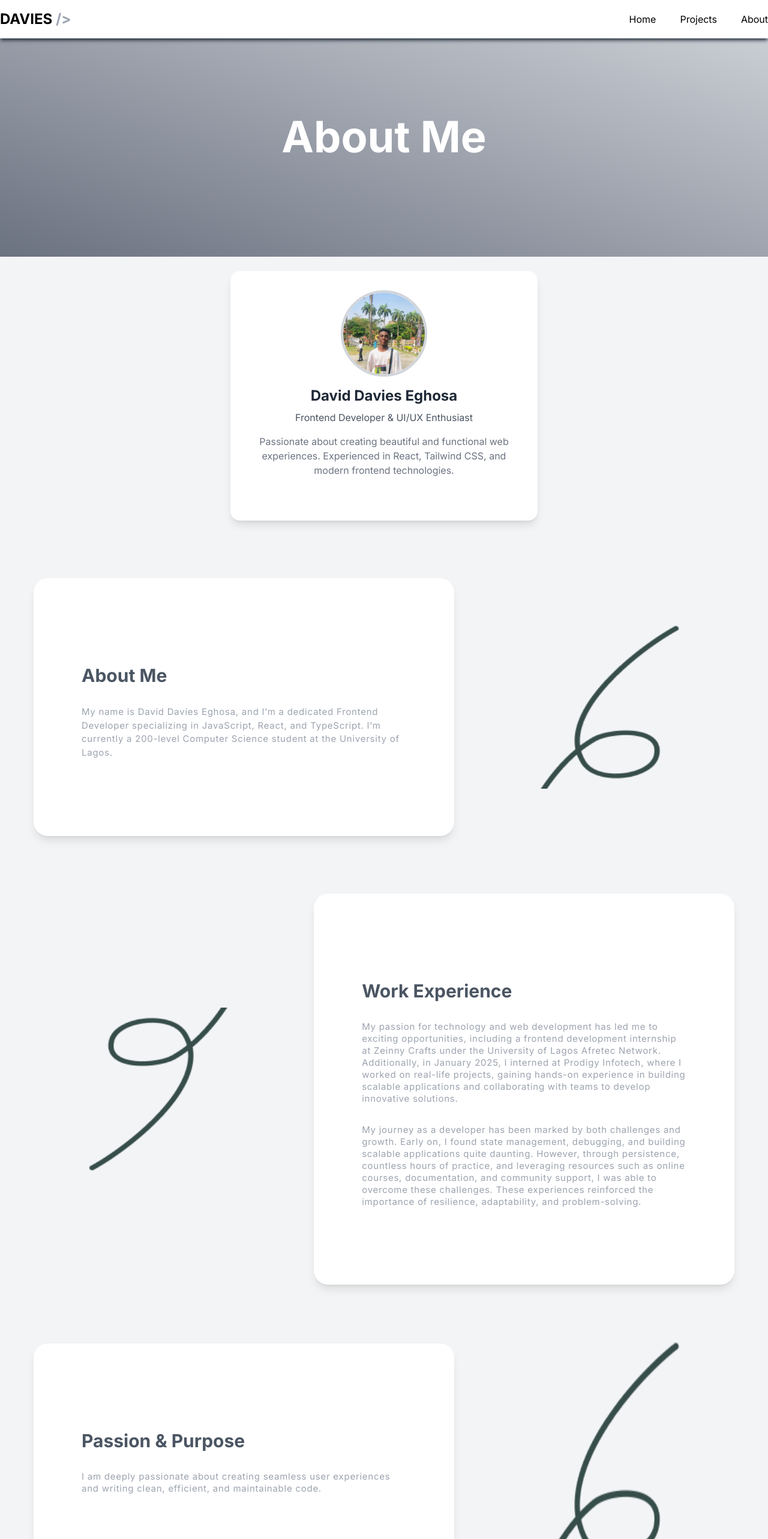
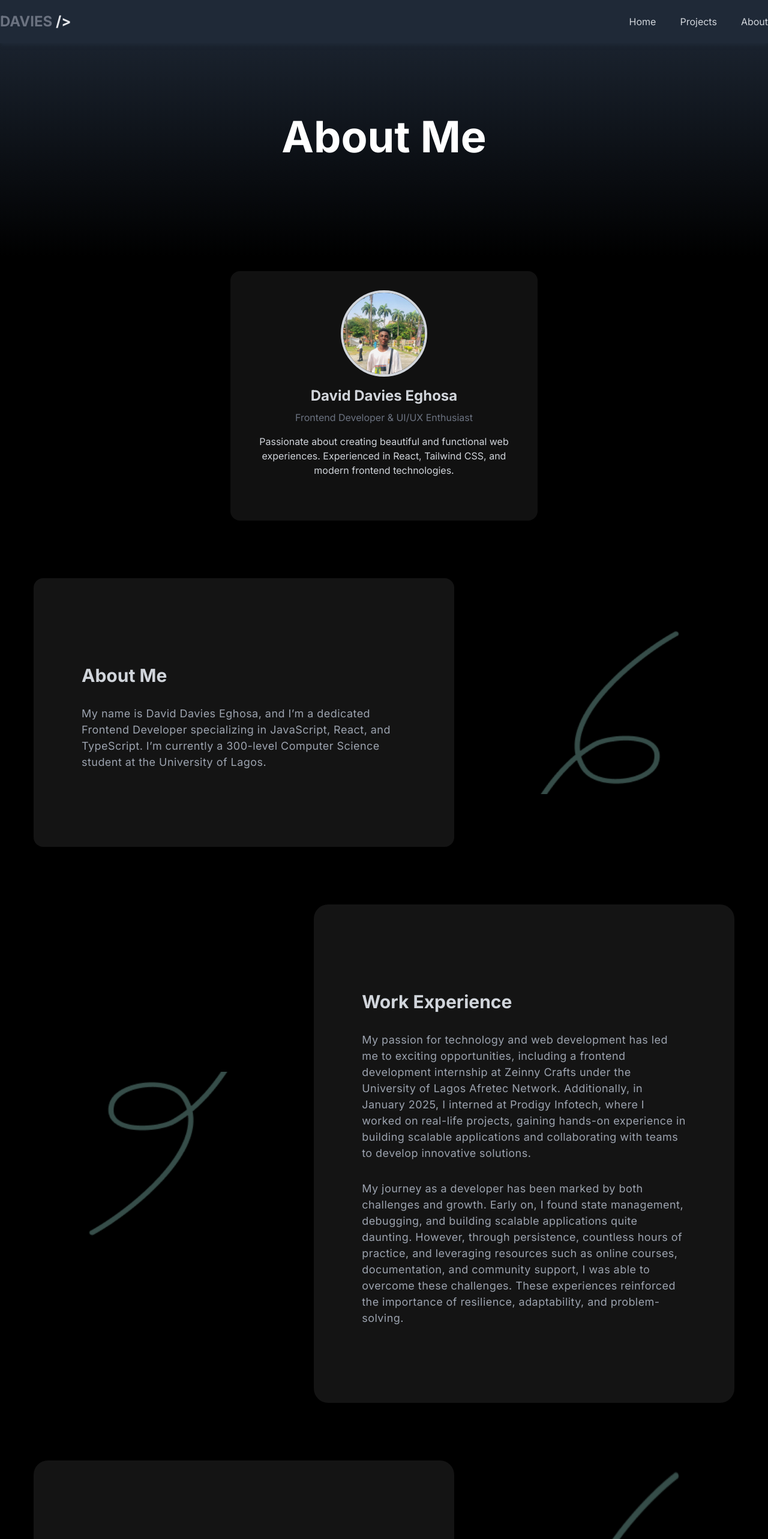
Before and after one commit to Dayveesptf/daviesportfolio, a React (Vite) app: page /about in a window 1280 px wide. Shown: the top 2566 px of the page at 60% size. Built offline with nearby package versions, Linux system fonts and the light colour scheme; the HTML template or start-up script is replaced by a standard one.

Commit message:
Projects updated

```diff
--- a/src/Footer/Footer.jsx
+++ b/src/Footer/Footer.jsx
@@ -3,7 +3,7 @@ import { FaLinkedin, FaInstagram, FaGithub } from "react-icons/fa6";
 
 const Footer = () => {
   return (
-<div className='bg-gray-900 mt-10'>
+<div className='bg-gray-950 mt-10'>
       <div className='px-4 pt-16 mx-auto sm:max-w-xl md:max-w-full lg:max-w-screen-xl md:px-24 lg:px-4'>
         <a href="mailto:dtechservices2@gmail.com" className='md:text-lg text-base hover:text-gray-500 text-white'>dtechservices2@gmail.com</a>
         <div className='flex flex-col justify-between pt-5 pb-10 border-t border-gray-800 sm:flex-row mt-4'>
--- a/src/Navbar/Navbar.jsx
+++ b/src/Navbar/Navbar.jsx
@@ -25,23 +25,23 @@ import { Link } from 'react-router-dom';
 
 
     return (
-     <header className={`text-black shadow-bottom-only fixed top-0 left-0 right-0 z-30 shadow-gray-800 transition-colors duration-300 ease-in-out ${isScrolled ? "bg-gray-200" : "bg-white"}`}>
-        <nav className='md:px-0 px-10 py-4 max-w-7xl mx-auto flex justify-between items-center'>
+     <header className={`text-black shadow-bottom-only fixed top-0 left-0 right-0 z-30 shadow-gray-800 transition-colors duration-300 ease-in-out ${isScrolled ? "bg-gray-700" : "bg-gray-800"}`}>
+        <nav className='md:px-0 px-10 py-5 max-w-7xl mx-auto flex justify-between items-center'>
             <div className='flex gap-3 items-center'>
-                <a href="/" className='text-2xl font-bold text-black'>DAVIES<span className='text-gray-400'> /> </span></a>
+                <a href="/" className='text-2xl font-bold text-gray-500'>DAVIES<span className='text-gray-200'> /> </span></a>
             </div>
             {/* nav-items for lg devices */}
             <ul className='md:flex md:gap-6 lg:gap-10 text-lg hidden'>
-                <li className='text-black text-base hover:text-gray-800'><Link to="/">Home</Link></li>
-                <li className='text-black text-base hover:text-gray-800'><Link to="/projects">Projects</Link></li>
-                <li className='text-black text-base hover:text-gray-800'><Link to="/about">About</Link></li>
+                <li className='text-gray-300 text-base hover:text-gray-600'><Link to="/">Home</Link></li>
+                <li className='text-gray-300 text-base hover:text-gray-600'><Link to="/projects">Projects</Link></li>
+                <li className='text-gray-300 text-base hover:text-gray-600'><Link to="/about">About</Link></li>
             </ul>
 
             {/* mobile menu btn, display mobile screen */}
             <div className='md:hidden'>
                 <button onClick={toggleMenu} className='cursor-pointer'>
                     {
-                        isMenuOpen ? <FaXmark  className='w-5 h-5 text-black'/> : <FaBars className='w-5 h-5 hover:text-gray-600'/>
+                        isMenuOpen ? <FaXmark  className='w-5 h-5 text-gray-400'/> : <FaBars className='w-5 h-5 text-gray-400 hover:text-gray-200'/>
                     }
                 </button>
             </div>
@@ -49,10 +49,10 @@ import { Link } from 'react-router-dom';
         </nav>
         {/* Menu Items small screens */}
         <div className='z-40'>
-        <ul className={`md:hidden gap-4 flex flex-col text-lg space-y-4 px-4 py-6 mt-[4.2rem] bg-gray-50 ${isMenuOpen ? "fixed top-0 left-0 w-full transition-all ease-out duration-150" : "hidden"}`}>
-                <li className='text-black hover:text-gray-800'><Link to="/">Home</Link></li>
-                <li className='text-black hover:text-gray-800'><Link to="/projects">Projects</Link></li>
-                <li className='text-black hover:text-gray-800'><Link to="/about">About</Link></li>
+        <ul className={`md:hidden gap-4 flex flex-col text-lg space-y-4 px-4 py-6 mt-[4.2rem] bg-gray-800 border-t border-gray-700 ${isMenuOpen ? "fixed top-0 left-0 w-full transition-all ease-out duration-150" : "hidden"}`}>
+                <li className='text-gray-300 hover:text-gray-600'><Link to="/">Home</Link></li>
+                <li className='text-gray-300 hover:text-gray-600'><Link to="/projects">Projects</Link></li>
+                <li className='text-gray-300 hover:text-gray-600'><Link to="/about">About</Link></li>
         </ul>
         </div>
      </header>
--- a/src/about.jsx
+++ b/src/about.jsx
@@ -54,20 +54,20 @@ const About = () => {
   return (
     <>
     <Navbar/>
-    <div className='pt-32 pb-20 md:pt-48 md:pb-36 bg-gradient-to-tr from-gray-500 to-gray-300 text-center text-white px-4'>
+    <div className='pt-32 pb-20 md:pt-48 md:pb-36 bg-gradient-to-b from-gray-800 to-black text-center text-white px-4'>
         <h2 className='text-5xl lg:text-7xl leading-snug font-bold mb-5 font-primary'>About Me</h2>
     </div>
 
-    <div className="flex flex-col items-center justify-center min-h-screen bg-gray-100 p-6" ref={el => sectionsRef.current[0] = el}>
-      <div className="bg-white shadow-lg rounded-2xl p-8 max-w-lg text-center">
+    <div className="flex flex-col items-center justify-center min-h-screen bg-black p-6" ref={el => sectionsRef.current[0] = el}>
+      <div className="bg-[#75757525] shadow-lg rounded-2xl p-8 max-w-lg text-center">
         <img
           src={mypic}
           alt="Profile"
           className="w-36 h-36 rounded-full mx-auto mb-4 border-4 border-gray-300"
         />
-        <h1 className="text-2xl font-bold text-gray-800">David Davies Eghosa</h1>
-        <p className="text-gray-600 mt-2">Frontend Developer & UI/UX Enthusiast</p>
-        <p className="text-gray-500 mt-4">
+        <h1 className="text-2xl font-bold text-gray-300">David Davies Eghosa</h1>
+        <p className="text-gray-500 mt-2">Frontend Developer & UI/UX Enthusiast</p>
+        <p className="text-gray-300 mt-4">
           Passionate about creating beautiful and functional web experiences.
           Experienced in React, Tailwind CSS, and modern frontend technologies.
         </p>
@@ -85,12 +85,12 @@ const About = () => {
       </div>
 
       <div className="sections flex justify-between items-center md:px-8 w-full mt-24 text-left" ref={addToRefs}>
-          <motion.div variants={slideLeft} initial="hidden" whileInView="visible" viewport={{ once: true, amount: 0.5 }} className='w-full md:w-3/5 bg-white rounded-3xl shadow-lg px-8 py-8 md:px-20 md:py-32'>
-            <h2 className="md:text-3xl text-xl md:mt-4 font-bold text-gray-600">
+          <motion.div variants={slideLeft} initial="hidden" whileInView="visible" viewport={{ once: true, amount: 0.5 }} className='w-full md:w-3/5 bg-[#8a8a8a25] rounded-2xl shadow-lg px-8 py-8 md:px-20 md:py-32'>
+            <h2 className="md:text-3xl text-xl md:mt-4 font-bold text-gray-300">
               About Me
             </h2>
-            <p className="text-gray-400 mt-4 md:mt-8 md:text-[15px] text-[13px] tracking-normal md:tracking-wider">
-              My name is David Davies Eghosa, and I’m a dedicated Frontend Developer specializing in JavaScript, React, and TypeScript. I’m currently a 200-level Computer Science student at the University of Lagos.
+            <p className="text-gray-400 mt-4 md:mt-8 md:text-[18px] text-[15px] tracking-normal md:tracking-wide">
+              My name is David Davies Eghosa, and I’m a dedicated Frontend Developer specializing in JavaScript, React, and TypeScript. I’m currently a 300-level Computer Science student at the University of Lagos.
             </p>
           </motion.div>
           <div className='h-full w-2/5 md:block hidden'>
@@ -102,25 +102,25 @@ const About = () => {
           <div className='h-full w-2/5 items-center md:flex hidden'>
             <img src={line2} alt="" className='w-full h-full' />
           </div>
-          <motion.div variants={slideRight} initial="hidden" whileInView="visible" viewport={{ once: true, amount: 0.5 }}  className='w-full md:w-3/5 bg-white rounded-3xl shadow-lg  px-8 py-8 md:px-20 md:py-32'>
-            <h2 className="md:text-3xl text-xl md:mt-4 font-bold text-gray-600">
+          <motion.div variants={slideRight} initial="hidden" whileInView="visible" viewport={{ once: true, amount: 0.5 }}  className='w-full md:w-3/5 bg-[#8a8a8a25] rounded-3xl shadow-lg  px-8 py-8 md:px-20 md:py-32'>
+            <h2 className="md:text-3xl text-xl md:mt-4 font-bold text-gray-300">
               Work Experience
             </h2>
-            <p className="text-gray-400 mt-4 md:mt-8 md:text-[15px] text-sm text-[13px] tracking-normal md:tracking-wider">
+            <p className="text-gray-400 mt-4 md:mt-8 md:text-[18px] text-[15px] tracking-normal md:tracking-wide">
               My passion for technology and web development has led me to exciting opportunities, including a frontend development internship at Zeinny Crafts under the University of Lagos Afretec Network. Additionally, in January 2025, I interned at Prodigy Infotech, where I worked on real-life projects, gaining hands-on experience in building scalable applications and collaborating with teams to develop innovative solutions.
             </p>
-            <p className="text-gray-400 mt-4 md:mt-8 md:text-[15px] text-sm text-[13px] tracking-normal md:tracking-wider">
+            <p className="text-gray-400 mt-4 md:mt-8 md:text-[18px] text-[15px] tracking-normal md:tracking-wide">
               My journey as a developer has been marked by both challenges and growth. Early on, I found state management, debugging, and building scalable applications quite daunting. However, through persistence, countless hours of practice, and leveraging resources such as online courses, documentation, and community support, I was able to overcome these challenges. These experiences reinforced the importance of resilience, adaptability, and problem-solving.
             </p>
           </motion.div>
       </div>
 
       <div className="sections flex justify-between items-center md:px-8 w-full mt-4 md:mt-14 lg:mt-24 text-left" ref={addToRefs}>
-          <motion.div variants={slideLeft} initial="hidden" whileInView="visible" viewport={{ once: true, amount: 0.5 }} className='w-full md:w-3/5 bg-white rounded-3xl shadow-lg  px-8 py-8 md:px-20 md:py-32'>
-            <h2 className="md:text-3xl text-xl md:mt-4 font-bold text-gray-600">
+          <motion.div variants={slideLeft} initial="hidden" whileInView="visible" viewport={{ once: true, amount: 0.5 }} className='w-full md:w-3/5 bg-[#8a8a8a25] rounded-3xl shadow-lg  px-8 py-8 md:px-20 md:py-32'>
+            <h2 className="md:text-3xl text-xl md:mt-4 font-bold text-gray-300">
               Passion & Purpose
             </h2>
-            <p className="text-gray-400 mt-4 md:mt-8 md:text-[15px] text-[13px] tracking-normal text-sm md:tracking-wider">
+            <p className="text-gray-400 mt-4 md:mt-8 md:text-[18px] text-[15px] tracking-normal md:tracking-wide">
               I am deeply passionate about creating seamless user experiences and writing clean, efficient, and maintainable code.
             </p>
           </motion.div>
--- a/src/index.css
+++ b/src/index.css
@@ -104,9 +104,10 @@
   }
 
   body {
-    @apply bg-background text-foreground;
+    @apply text-foreground;
     font-family: var(--font-body);
     scroll-behavior: smooth;
+    background-color: black;
   }
 }
 
@@ -152,7 +153,7 @@
   }
 
   .project-link {
-    @apply relative overflow-hidden px-4 py-2 rounded-lg font-medium transition-all duration-300;
+    @apply relative overflow-hidden bg-[#49494947] px-4 py-2 rounded-lg font-medium transition-all duration-300;
   }
 
   .project-link::before {
--- a/src/landing-page.css
+++ b/src/landing-page.css
@@ -38,7 +38,7 @@
      overflow: hidden;
      position: relative;
      text-align: center;
-     background-image: linear-gradient(rgb(214, 214, 214), rgb(107, 107, 107));
+     background-image: linear-gradient(#1f2937, rgb(0, 0, 0));
     }
     .slider {
       background: url("./assets/unseen-img.png");
```
Also changed, not shown: src/landing-page.jsx (+32 -32 lines), src/projects.jsx (+12 -12 lines).
